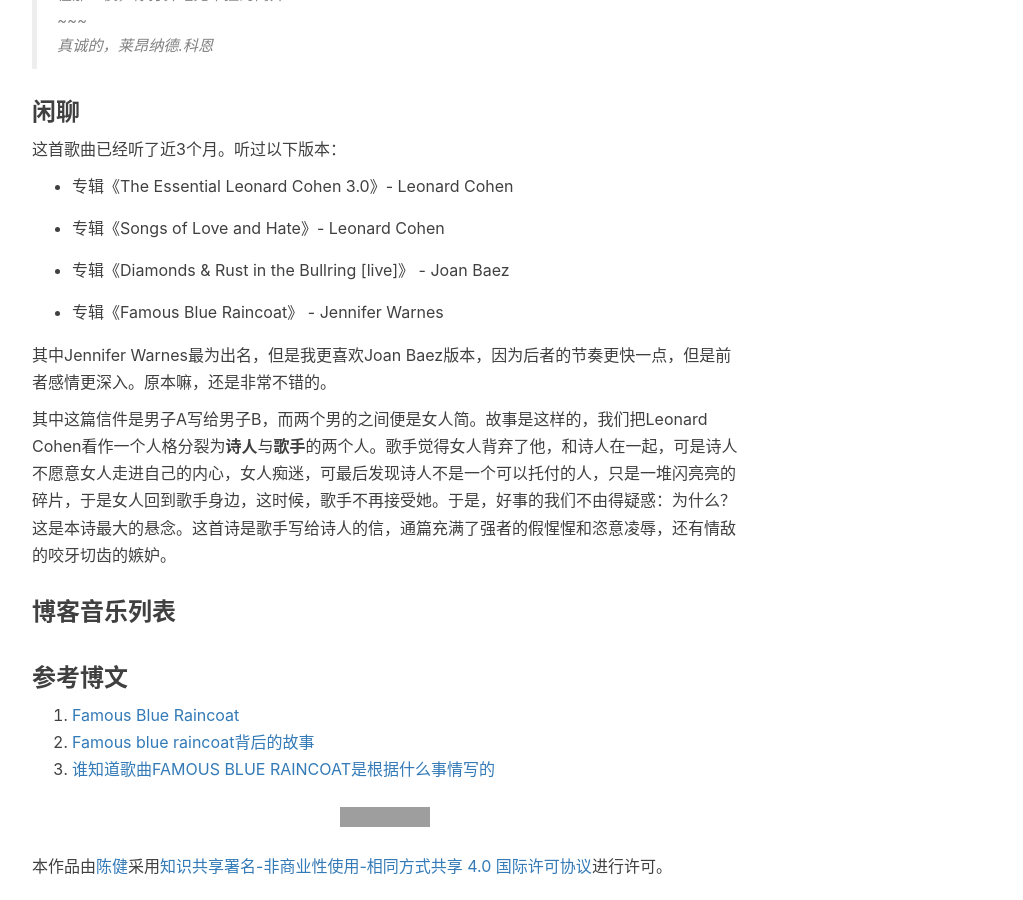
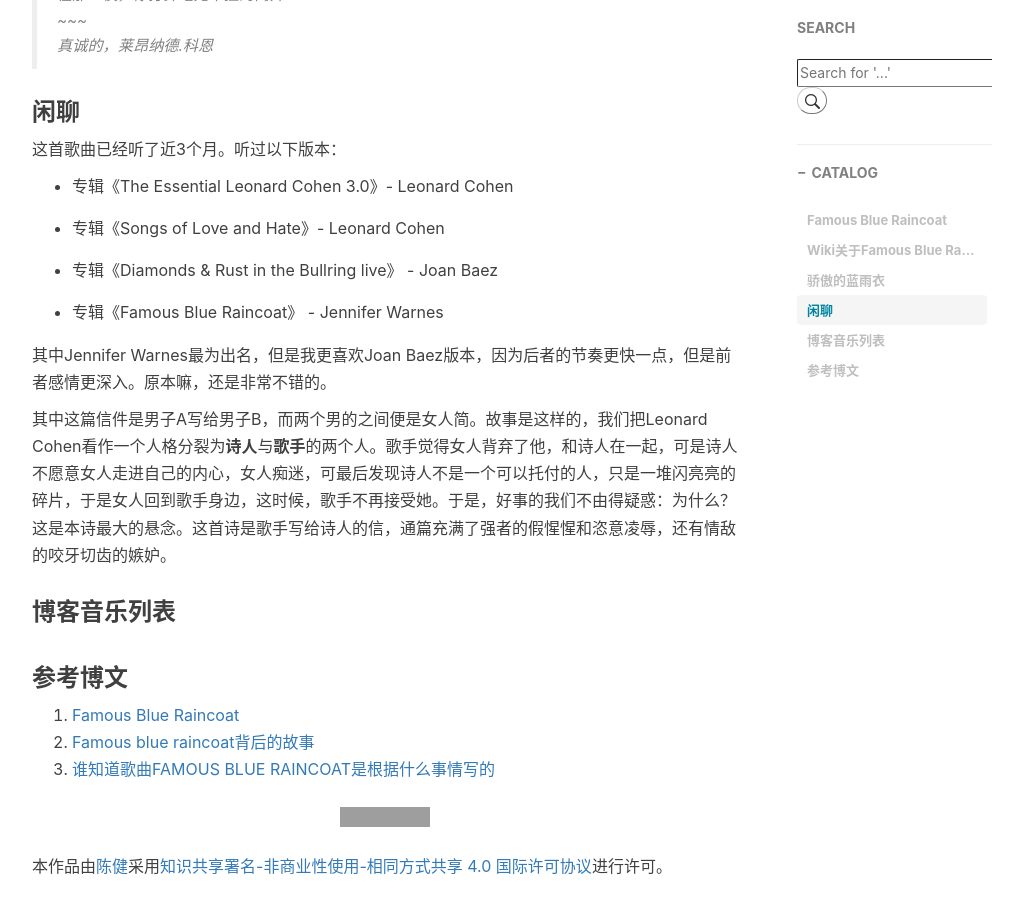
Before and after one commit to chenjian158978/chenjian.github.io, a Jekyll site: the page built from _posts/2017-05-22-Famous Blue Raincoat.md, in a window 1280 px wide and 900 px high, scrolled down 4201 px. Shown: the whole window, without its empty margins (233-1256 px from the left). Built offline with Jekyll 4.4.1, drawn with Linux system fonts in a browser that asks for light colours; comment, search, counter and statistics services are not loaded; some of the changed lines change nothing that is shown; grey boxes are pictures that could not be loaded.

Commit message:
fix other bug

```diff
--- a/_posts/2017-05-22-Famous Blue Raincoat.md
+++ b/_posts/2017-05-22-Famous Blue Raincoat.md
@@ -5,6 +5,7 @@
 date:       Mon, May 22 2017 10:11:34 GMT+8
 author:     "ChenJian"
 header-img: "img/in-post/Famous-Blue-Raincoat/head_blog.jpg"
+catalog: true
 aplayer: true
 tags: [歌词翻译]
 ---
@@ -225,8 +226,7 @@
     data-id="20954157"
     data-server="netease"
     data-type="song"
-    data-autoplay="false"
-    data-fixed="true">
+    data-autoplay="false">
 </div>
 
 - 专辑《Songs of Love and Hate》- Leonard Cohen
@@ -236,19 +236,17 @@
     data-id="1646819"
     data-server="netease"
     data-type="song"
-    data-autoplay="false"
-    data-fixed="true">
+    data-autoplay="false">
 </div>
 
-- 专辑《Diamonds & Rust in the Bullring [live]》 - Joan Baez
+- 专辑《Diamonds & Rust in the Bullring live》 - Joan Baez
 
 <div
     class="aplayer"
     data-id="2774254"
     data-server="netease"
     data-type="song"
-    data-autoplay="false"
-    data-fixed="true">
+    data-autoplay="false">
 </div>
 
 - 专辑《Famous Blue Raincoat》 - Jennifer Warnes
@@ -258,8 +256,7 @@
     data-id="2776964"
     data-server="netease"
     data-type="song"
-    data-autoplay="false"
-    data-fixed="true">
+    data-autoplay="false">
 </div>
 
 其中Jennifer Warnes最为出名，但是我更喜欢Joan Baez版本，因为后者的节奏更快一点，但是前者感情更深入。原本嘛，还是非常不错的。
```
